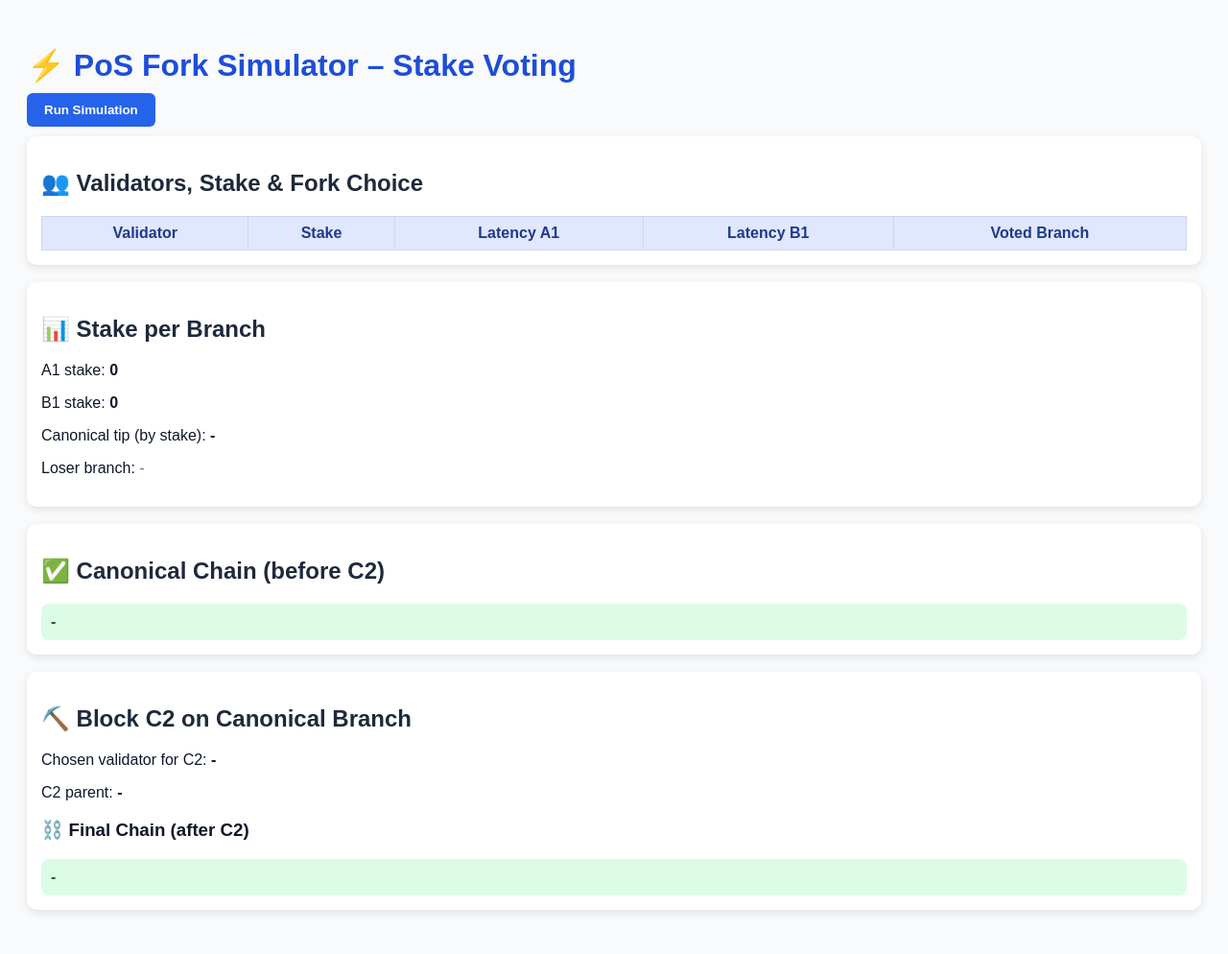
After one commit to hiephuynh132/blockchain-day3, a Flask app: page /fork_pos in a window 1280 px wide. The commit adds this page. Shown: the whole page at 96% size. Run offline with Flask 3, Linux system fonts and the light colour scheme; lists and menus that the app fills with data are empty.

Commit message:
add: pos fork

```diff
--- a/app.py
+++ b/app.py
@@ -43,11 +43,25 @@ class Validator:
         self.stake = stake
         self.selected = 0
 
-# Fork
+# Fork (PoW)
 class ForkBlock:
     def __init__(self, block_id, parent_id):
         self.block_id = block_id
         self.parent_id = parent_id
+
+# Fork PoS
+class PosForkBlock:
+    def __init__(self, block_id, parent_id):
+        self.block_id = block_id
+        self.parent_id = parent_id
+
+    def __repr__(self):
+        return f"{self.block_id}(parent={self.parent_id})"
+
+class ForkValidator:
+    def __init__(self, name, stake):
+        self.name = name
+        self.stake = stake
 
 # ======================= GLOBAL STATE - POW =======================
 
@@ -84,6 +98,10 @@ fork_blocks = {}
 fork_nodes = ["Node1", "Node2", "Node3", "Node4", "Node5"]
 node_tip = {}
 canonical_chain = []
+
+# Fork PoS
+fork_pos_blocks = {}
+fork_validators = []
 
 # ======================= POW CORE =======================
 
@@ -274,6 +292,86 @@ def simulate_fork():
         "canonical_chain": canonical_chain
     }
 
+# ======================= FORK POS CORE =======================
+
+def run_pos_fork_sim():
+    global fork_pos_blocks, fork_validators
+
+    # 1. Khởi tạo validators
+    fork_validators = [
+        ForkValidator("Val_A", 10),
+        ForkValidator("Val_B", 20),
+        ForkValidator("Val_C", 40),
+        ForkValidator("Val_D", 15),
+        ForkValidator("Val_E", 15),
+    ]
+
+    fork_pos_blocks = {}
+    fork_pos_blocks["GEN"] = PosForkBlock("GEN", None)
+    fork_pos_blocks["A1"] = PosForkBlock("A1", "GEN")
+    fork_pos_blocks["B1"] = PosForkBlock("B1", "GEN")
+
+    validator_rows = []
+    validator_choice = {}
+    stake_on_A = 0
+    stake_on_B = 0
+
+    # 3. Mỗi validator "nhìn" A1/B1 với latency khác nhau rồi vote
+    for v in fork_validators:
+        latA = random.uniform(0, 1)
+        latB = random.uniform(0, 1)
+
+        if latA < latB:
+            choice = "A1"
+            stake_on_A += v.stake
+        else:
+            choice = "B1"
+            stake_on_B += v.stake
+
+        validator_choice[v.name] = choice
+        validator_rows.append({
+            "name": v.name,
+            "stake": v.stake,
+            "latA": latA,
+            "latB": latB,
+            "choice": choice
+        })
+
+    # 4. Chọn canonical branch theo tổng stake
+    if stake_on_A > stake_on_B:
+        canonical_tip = "A1"
+        loser_tip = "B1"
+    elif stake_on_B > stake_on_A:
+        canonical_tip = "B1"
+        loser_tip = "A1"
+    else:
+        canonical_tip = random.choice(["A1", "B1"])
+        loser_tip = "B1" if canonical_tip == "A1" else "A1"
+
+    canonical_chain_pos = get_chain_path(fork_pos_blocks, canonical_tip)
+
+    # 5. Sinh thêm block C2 trên canonical branch bằng PoS (weighted random)
+    names = [v.name for v in fork_validators]
+    stakes = [v.stake for v in fork_validators]
+    chosen_validator = random.choices(names, weights=stakes, k=1)[0]
+
+    fork_pos_blocks["C2"] = PosForkBlock("C2", canonical_tip)
+    final_chain = get_chain_path(fork_pos_blocks, "C2")
+
+    result = {
+        "validators": validator_rows,
+        "stakeA": stake_on_A,
+        "stakeB": stake_on_B,
+        "canonical_tip": canonical_tip,
+        "loser_tip": loser_tip,
+        "canonical_chain": canonical_chain_pos,
+        "c2_validator": chosen_validator,
+        "c2_parent": canonical_tip,
+        "final_chain": final_chain
+    }
+
+    return result
+
 # ======================= ROUTES - MAIN =======================
 
 @app.route("/")
@@ -288,9 +386,13 @@ def pow_page():
 def pos_page():
     return render_template("pos.html")
 
-@app.route("/fork")
+@app.route("/fork_pow")
 def fork_page():
-    return render_template("fork.html")
+    return render_template("fork_pow.html")
+
+@app.route("/fork_pos")
+def fork_pos_page():
+    return render_template("fork_pos.html")
 
 # ======================= ROUTES - POW =======================
 
@@ -412,12 +514,12 @@ def pos_reset():
 
 # ======================= ROUTES - FORK =======================
 
-@app.route("/fork/simulate", methods=["POST"])
+@app.route("/fork_pow/simulate", methods=["POST"])
 def fork_simulate():
     result = simulate_fork()
     return jsonify(result)
 
-@app.route("/fork/reset")
+@app.route("/fork_pow/reset")
 def fork_reset():
     global fork_blocks, node_tip, canonical_chain
     fork_blocks = {}
@@ -425,7 +527,21 @@ def fork_reset():
     canonical_chain = []
     return jsonify({"status": "reset OK"})
 
+# ======================= ROUTES - FORK POS =======================
+
+@app.route("/fork_pos/simulate", methods=["POST"])
+def fork_pos_simulate():
+    result = run_pos_fork_sim()
+    return jsonify(result)
+
+@app.route("/fork_pos/reset")
+def fork_pos_reset():
+    global fork_pos_blocks, fork_validators
+    fork_pos_blocks = {}
+    fork_validators = []
+    return jsonify({"status": "reset OK"})
+
 # ======================= RUN =======================
 
 if __name__ == "__main__":
-    app.run(port=8888, threaded=True)
+    app.run(debug=True, threaded=True)
--- /dev/null
+++ b/templates/fork_pos.html
@@ -0,0 +1,167 @@
+<!DOCTYPE html>
+<html>
+<head>
+    <meta charset="utf-8">
+    <title>PoS Fork Simulator – Stake Voting</title>
+    <style>
+        body {
+            font-family: Arial, sans-serif;
+            background: #f8fafc;
+            color: #0f172a;
+            padding: 20px;
+        }
+
+        h1 {
+            color: #1d4ed8;
+            margin-bottom: 10px;
+        }
+
+        button {
+            padding: 10px 18px;
+            margin-right: 10px;
+            margin-bottom: 10px;
+            cursor: pointer;
+            background: #2563eb;
+            color: white;
+            border: none;
+            border-radius: 6px;
+            font-weight: bold;
+        }
+
+        button:hover {
+            background: #1d4ed8;
+        }
+
+        h2 {
+            margin-top: 20px;
+            color: #1e293b;
+        }
+
+        .card {
+            background: white;
+            padding: 15px;
+            border-radius: 10px;
+            box-shadow: 0 3px 10px rgba(0,0,0,0.1);
+            margin-bottom: 18px;
+        }
+
+        table {
+            width: 100%;
+            border-collapse: collapse;
+            margin-top: 10px;
+            background: white;
+        }
+
+        th, td {
+            border: 1px solid #cbd5f5;
+            padding: 8px;
+            text-align: center;
+        }
+
+        th {
+            background: #e0e7ff;
+            color: #1e3a8a;
+        }
+
+        tr:nth-child(even) {
+            background: #f1f5f9;
+        }
+
+        .chain {
+            font-weight: bold;
+            background: #dcfce7;
+            padding: 10px;
+            border-radius: 8px;
+            color: #166534;
+        }
+
+        .muted {
+            color: #64748b;
+        }
+    </style>
+</head>
+
+<body>
+
+<h1>⚡ PoS Fork Simulator – Stake Voting</h1>
+
+<button onclick="simulate()">Run Simulation</button>
+
+<div class="card">
+    <h2>👥 Validators, Stake & Fork Choice</h2>
+    <table>
+        <thead>
+            <tr>
+                <th>Validator</th>
+                <th>Stake</th>
+                <th>Latency A1</th>
+                <th>Latency B1</th>
+                <th>Voted Branch</th>
+            </tr>
+        </thead>
+        <tbody id="validatorTable"></tbody>
+    </table>
+</div>
+
+<div class="card">
+    <h2>📊 Stake per Branch</h2>
+    <p>A1 stake: <b><span id="stakeA">0</span></b></p>
+    <p>B1 stake: <b><span id="stakeB">0</span></b></p>
+    <p>Canonical tip (by stake): <b><span id="canonicalTip">-</span></b></p>
+    <p>Loser branch: <span id="loserTip" class="muted">-</span></p>
+</div>
+
+<div class="card">
+    <h2>✅ Canonical Chain (before C2)</h2>
+    <div id="canonicalChain" class="chain">-</div>
+</div>
+
+<div class="card">
+    <h2>⛏️ Block C2 on Canonical Branch</h2>
+    <p>Chosen validator for C2: <b><span id="c2Validator">-</span></b></p>
+    <p>C2 parent: <b><span id="c2Parent">-</span></b></p>
+    <h3>⛓️ Final Chain (after C2)</h3>
+    <div id="finalChain" class="chain">-</div>
+</div>
+
+<script>
+async function simulate() {
+    const res = await fetch("/fork_pos/simulate", { method: "POST" });
+    const data = await res.json();
+
+    // ===== Validators table =====
+    const vTable = document.getElementById("validatorTable");
+    vTable.innerHTML = "";
+
+    data.validators.forEach(v => {
+        vTable.innerHTML += `
+            <tr>
+                <td>${v.name}</td>
+                <td>${v.stake}</td>
+                <td>${v.latA.toFixed(3)}</td>
+                <td>${v.latB.toFixed(3)}</td>
+                <td><b>${v.choice}</b></td>
+            </tr>
+        `;
+    });
+
+    // ===== Stake per branch =====
+    document.getElementById("stakeA").innerText = data.stakeA;
+    document.getElementById("stakeB").innerText = data.stakeB;
+    document.getElementById("canonicalTip").innerText = data.canonical_tip;
+    document.getElementById("loserTip").innerText = data.loser_tip;
+
+    // ===== Canonical chain =====
+    document.getElementById("canonicalChain").innerText =
+        data.canonical_chain.join(" → ");
+
+    // ===== C2 info & final chain =====
+    document.getElementById("c2Validator").innerText = data.c2_validator;
+    document.getElementById("c2Parent").innerText = data.c2_parent;
+    document.getElementById("finalChain").innerText =
+        data.final_chain.join(" → ");
+}
+</script>
+
+</body>
+</html>
--- a/templates/fork.html
+++ b/templates/fork_pow.html
@@ -124,7 +124,7 @@
 
 <script>
 async function simulate() {
-    const res = await fetch("/fork/simulate", { method: "POST" });
+    const res = await fetch("/fork_pow/simulate", { method: "POST" });
     const data = await res.json();
 
     // ==== Node Table ====
@@ -160,7 +160,7 @@ async function simulate() {
 }
 
 async function resetSim() {
-    await fetch("/fork/reset");
+    await fetch("/fork_pow/reset");
     document.getElementById("nodeTable").innerHTML = "";
     document.getElementById("canonical").innerText = "-";
     document.getElementById("countA").innerText = "0";
```
Also changed, not shown: simple_simulator/pos_fork_simulator.py (added, +155 -0 lines), templates/index.html (+139 -27 lines), simple_simulator/pow_fork_simulator.py (renamed from simple_simulator/fork_resolution.py).
